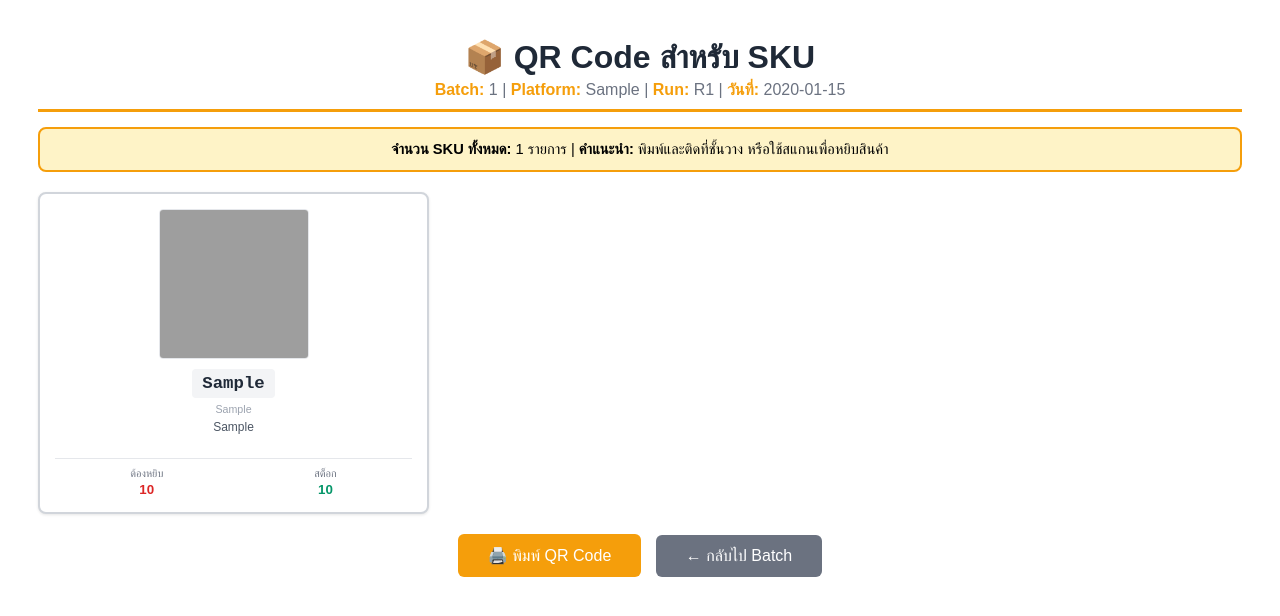
After one commit to tetipong2542/vnix-wms, a Flask app: page /batch/1/print-sku-qr in a window 1280 px wide. The commit adds this page. Shown: the top 616 px of the page. Run offline with Flask 3, Linux system fonts and the light colour scheme; the visitor is signed in with stand-in values (Sample User, id 1); tables that the repository leaves empty hold one stand-in row (values such as "Sample post"); grey boxes are pictures that could not be loaded.

Commit message:
Add SKU QR print feature and update batch detail

```diff
--- a/app.py
+++ b/app.py
@@ -2127,6 +2127,46 @@ def create_app():
             is_batch_print=True  # flag เพื่อแสดงว่าเป็นการพิมพ์จาก Batch
         )
 
+    @app.route("/batch/<batch_id>/print-sku-qr")
+    @login_required
+    def batch_print_sku_qr(batch_id):
+        """พิมพ์ QR Code ขนาดใหญ่สำหรับทุก SKU ใน Batch"""
+        batch = Batch.query.get_or_404(batch_id)
+        orders = OrderLine.query.filter_by(batch_id=batch_id).all()
+
+        if not orders:
+            flash(f"ไม่พบออเดอร์ใน Batch {batch_id}", "warning")
+            return redirect(url_for('batch_detail', batch_id=batch_id))
+
+        # รวม SKU ที่ไม่ซ้ำกัน พร้อมข้อมูลสินค้า
+        sku_dict = {}
+        for order in orders:
+            if order.sku not in sku_dict:
+                product = Product.query.filter_by(sku=order.sku).first()
+                stock = Stock.query.filter_by(sku=order.sku).first()
+
+                sku_dict[order.sku] = {
+                    "sku": order.sku,
+                    "brand": product.brand if product else "",
+                    "model": product.model if product else order.item_name or "",
+                    "item_name": order.item_name or "",
+                    "stock_qty": stock.qty if stock else 0,
+                    "need_qty": 0
+                }
+
+            # นับจำนวนที่ต้องหยิบ
+            sku_dict[order.sku]["need_qty"] += order.qty
+
+        # แปลงเป็น list และเรียงตาม SKU
+        sku_list = sorted(sku_dict.values(), key=lambda x: x["sku"])
+
+        return render_template(
+            "sku_qr_print.html",
+            batch=batch,
+            sku_list=sku_list,
+            total_skus=len(sku_list)
+        )
+
     @app.route("/export_picking.xlsx")
     @login_required
     def export_picking_excel():
--- /dev/null
+++ b/templates/sku_qr_print.html
@@ -0,0 +1,266 @@
+<!DOCTYPE html>
+<html lang="th">
+<head>
+  <meta charset="UTF-8">
+  <meta name="viewport" content="width=device-width, initial-scale=1.0">
+  <title>QR Code สำหรับ SKU - {{ batch.batch_id }}</title>
+  <style>
+    * {
+      margin: 0;
+      padding: 0;
+      box-sizing: border-box;
+    }
+
+    body {
+      font-family: 'Sarabun', 'TH Sarabun New', Arial, sans-serif;
+      background: #ffffff;
+      padding: 10mm;
+    }
+
+    .header {
+      text-align: center;
+      margin-bottom: 15px;
+      padding-bottom: 10px;
+      border-bottom: 3px solid #f59e0b;
+    }
+
+    .header h1 {
+      font-size: 24pt;
+      color: #1f2937;
+      margin-bottom: 5px;
+    }
+
+    .header .batch-info {
+      font-size: 12pt;
+      color: #6b7280;
+      margin-top: 5px;
+    }
+
+    .header .batch-info strong {
+      color: #f59e0b;
+      font-weight: 700;
+    }
+
+    .summary {
+      background: #fef3c7;
+      border: 2px solid #f59e0b;
+      border-radius: 8px;
+      padding: 12px;
+      margin-bottom: 20px;
+      text-align: center;
+      font-size: 11pt;
+    }
+
+    .qr-grid {
+      display: grid;
+      grid-template-columns: repeat(3, 1fr);
+      gap: 15px;
+      page-break-inside: avoid;
+    }
+
+    .qr-item {
+      border: 2px solid #d1d5db;
+      border-radius: 8px;
+      padding: 15px;
+      text-align: center;
+      background: #ffffff;
+      box-shadow: 0 1px 3px rgba(0,0,0,0.1);
+      page-break-inside: avoid;
+    }
+
+    .qr-item:hover {
+      border-color: #f59e0b;
+      box-shadow: 0 4px 6px rgba(0,0,0,0.15);
+    }
+
+    .qr-item img {
+      width: 150px;
+      height: 150px;
+      display: block;
+      margin: 0 auto 10px;
+      border: 1px solid #e5e7eb;
+      border-radius: 4px;
+    }
+
+    .qr-item .sku-code {
+      font-size: 13pt;
+      font-weight: 700;
+      color: #1f2937;
+      margin-bottom: 5px;
+      font-family: 'Courier New', monospace;
+      background: #f3f4f6;
+      padding: 5px 10px;
+      border-radius: 4px;
+      display: inline-block;
+    }
+
+    .qr-item .product-name {
+      font-size: 9pt;
+      color: #4b5563;
+      margin-bottom: 3px;
+      min-height: 30px;
+      display: -webkit-box;
+      -webkit-line-clamp: 2;
+      -webkit-box-orient: vertical;
+      overflow: hidden;
+    }
+
+    .qr-item .brand {
+      font-size: 8pt;
+      color: #9ca3af;
+      margin-bottom: 5px;
+    }
+
+    .qr-item .stock-info {
+      display: flex;
+      justify-content: space-around;
+      margin-top: 8px;
+      padding-top: 8px;
+      border-top: 1px solid #e5e7eb;
+      font-size: 8pt;
+    }
+
+    .qr-item .stock-info .info-item {
+      text-align: center;
+    }
+
+    .qr-item .stock-info .label {
+      color: #6b7280;
+      display: block;
+      margin-bottom: 2px;
+    }
+
+    .qr-item .stock-info .value {
+      font-weight: 700;
+      font-size: 10pt;
+    }
+
+    .qr-item .stock-info .need {
+      color: #dc2626;
+    }
+
+    .qr-item .stock-info .stock {
+      color: #059669;
+    }
+
+    .no-print {
+      margin-top: 20px;
+      text-align: center;
+    }
+
+    .no-print button {
+      background: #f59e0b;
+      color: white;
+      border: none;
+      padding: 12px 30px;
+      font-size: 12pt;
+      border-radius: 6px;
+      cursor: pointer;
+      margin: 0 5px;
+      font-family: inherit;
+    }
+
+    .no-print button:hover {
+      background: #d97706;
+    }
+
+    .no-print .btn-back {
+      background: #6b7280;
+    }
+
+    .no-print .btn-back:hover {
+      background: #4b5563;
+    }
+
+    @media print {
+      body {
+        padding: 5mm;
+      }
+
+      .no-print {
+        display: none !important;
+      }
+
+      .qr-grid {
+        gap: 10px;
+      }
+
+      .qr-item {
+        page-break-inside: avoid;
+        border: 2px solid #000;
+      }
+
+      .header {
+        page-break-after: avoid;
+      }
+
+      @page {
+        size: A4;
+        margin: 10mm;
+      }
+    }
+
+    @media print and (max-width: 768px) {
+      .qr-grid {
+        grid-template-columns: repeat(2, 1fr);
+      }
+    }
+  </style>
+</head>
+<body>
+  <!-- Header -->
+  <div class="header">
+    <h1>📦 QR Code สำหรับ SKU</h1>
+    <div class="batch-info">
+      <strong>Batch:</strong> {{ batch.batch_id }} |
+      <strong>Platform:</strong> {{ batch.platform }} |
+      <strong>Run:</strong> R{{ batch.run_no }} |
+      <strong>วันที่:</strong> {{ batch.batch_date }}
+    </div>
+  </div>
+
+  <!-- Summary -->
+  <div class="summary">
+    <strong>จำนวน SKU ทั้งหมด:</strong> {{ total_skus }} รายการ |
+    <strong>คำแนะนำ:</strong> พิมพ์และติดที่ชั้นวาง หรือใช้สแกนเพื่อหยิบสินค้า
+  </div>
+
+  <!-- QR Code Grid -->
+  <div class="qr-grid">
+    {% for item in sku_list %}
+    <div class="qr-item">
+      <!-- QR Code -->
+      <img src="{{ url_for('generate_qr', text=item.sku) }}"
+           alt="QR Code for {{ item.sku }}">
+
+      <!-- SKU Code -->
+      <div class="sku-code">{{ item.sku }}</div>
+
+      <!-- Product Info -->
+      <div class="brand">{{ item.brand or '-' }}</div>
+      <div class="product-name">{{ item.model or item.item_name or '-' }}</div>
+
+      <!-- Stock Info -->
+      <div class="stock-info">
+        <div class="info-item">
+          <span class="label">ต้องหยิบ</span>
+          <span class="value need">{{ item.need_qty }}</span>
+        </div>
+        <div class="info-item">
+          <span class="label">สต็อก</span>
+          <span class="value stock">{{ item.stock_qty }}</span>
+        </div>
+      </div>
+    </div>
+    {% endfor %}
+  </div>
+
+  <!-- Action Buttons (hidden when printing) -->
+  <div class="no-print">
+    <button onclick="window.print()">🖨️ พิมพ์ QR Code</button>
+    <button class="btn-back" onclick="window.location.href='{{ url_for('batch_detail', batch_id=batch.batch_id) }}'">
+      ← กลับไป Batch
+    </button>
+  </div>
+</body>
+</html>
```
Also changed, not shown: templates/batch_detail.html (+7 -4 lines), templates/picking_print.html (+13 -7 lines).
